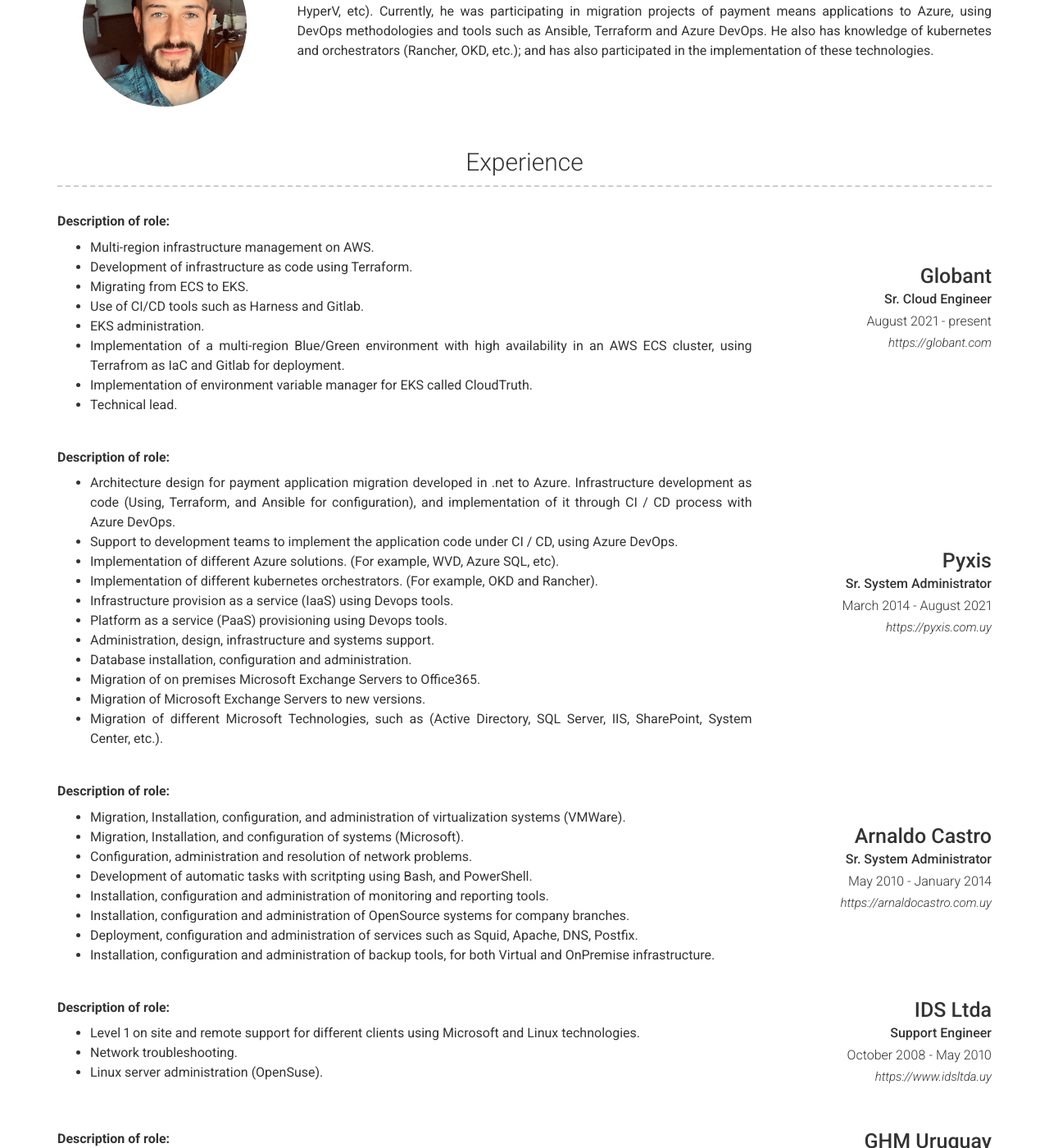
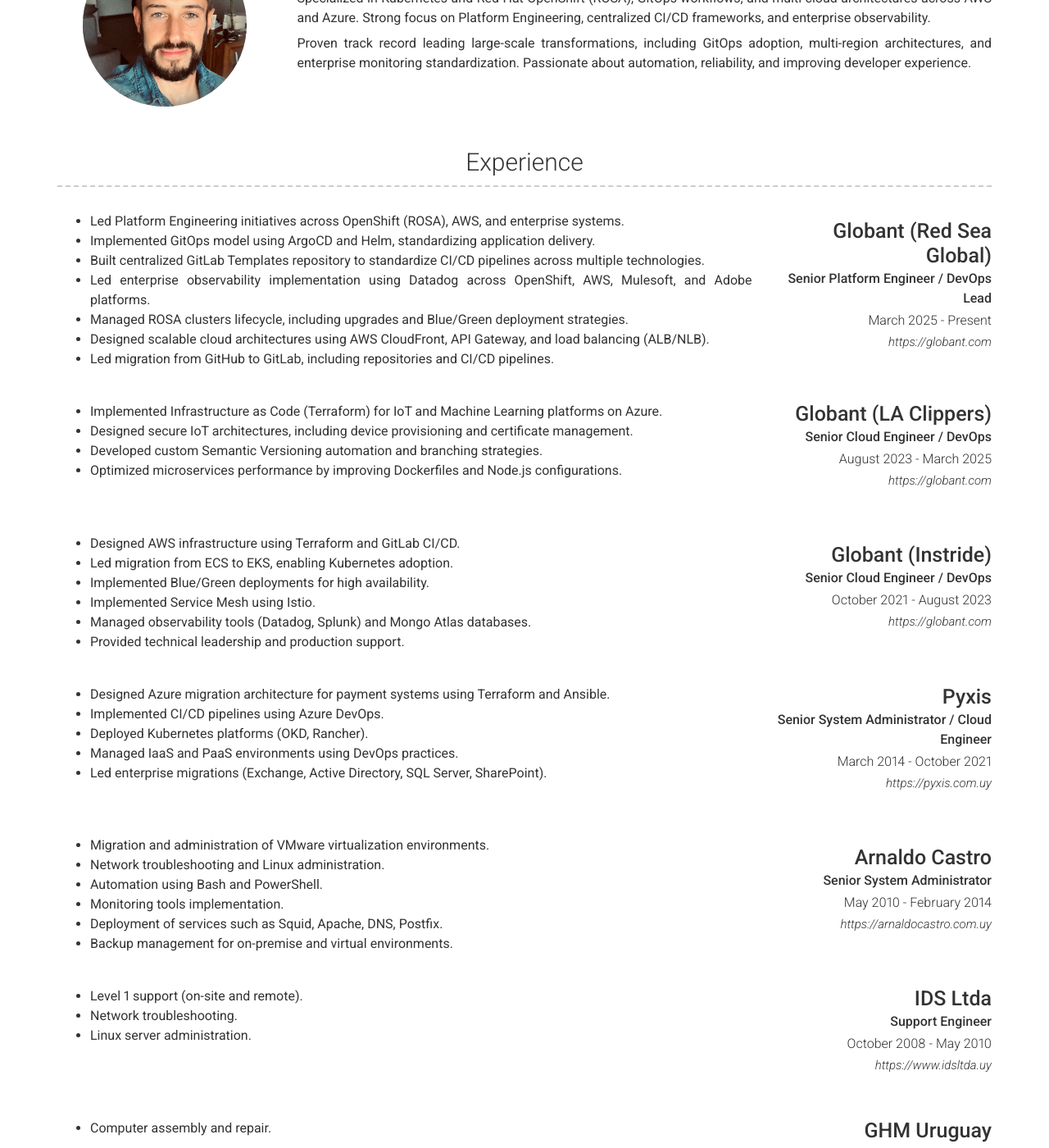
Before and after one commit to maurivg28/cv, a Jekyll site: the page built from index.md, in a window 1280 px wide and 1400 px high, scrolled down 372 px. Shown: the whole window at 82% size. Built offline with Jekyll 4.4.1, drawn with Linux system fonts in a browser that asks for light colours; nearby versions of some CDN libraries; some of the changed text lies outside the part shown.

Commit message:
Update the resume to 2026

```diff
--- a/_config.yml
+++ b/_config.yml
@@ -1,229 +1,183 @@
 # Site
 repository: Mauricio Villagran resume
-# favicon: Directory of your favicon (eg. images/favicon.ico)(optional)
 
 # Content configuration version
 version: 2
 
 # Personal info
 name: Mauricio Villagran
-title: Sr. Cloud Engineer
+title: Senior Platform Engineer / Lead SRE
 email: maurivg25@gmail.com
 email_title: Email
-# phone: Your phone number (optional)
-# phone_title: Phone (Phone title override)
 website: https://blog.mauriciovillagran.uy
 website_title: Web
 
-# Dark Mode (true/false/never)
+# Dark Mode
 darkmode: false
 
 # Social links
 linkedin_username: Mauricio Villagran Garcia
 
-# Additional icon links
-# additional_links:
-# - title: Link name
-#   icon: Font Awesome brand icon name (eg. fab fa-twitter) (https://fontawesome.com/icons?d=gallery&s=brands&m=free)
-#   url: Link url (eg. https://google.com)
-# - title: another link
-#   icon: font awesome brand icon name (eg. fab fa-twitter) (https://fontawesome.com/icons?d=gallery&s=brands&m=free)
-#   url: Link url (eg. https://google.com)
+# About Section
+about_profile_image: /images/Perfil.jpg
+about_content: |
+  Senior Platform Engineer / Lead SRE with 15+ years of experience designing and operating cloud-native platforms at scale.
 
-# Google Analytics and Tag Manager
-# Using more than one of these may cause issues with reporting
-# gtm: "GTM-0000000"
-# gtag: "UA-00000000-0"
-# google_analytics: "UA-00000000-0"
+  Specialized in Kubernetes and Red Hat OpenShift (ROSA), GitOps workflows, and multi-cloud architectures across AWS and Azure. Strong focus on Platform Engineering, centralized CI/CD frameworks, and enterprise observability.
 
-# About Section
-# about_title: About Me (Use this to override about section title)
-about_profile_image: /images/Perfil.jpg
-about_content: | # this will include new lines to allow paragraphs
-  Mauricio, has more than 10 years of experience working in IT. He has participated and led different migration projects (Applications, Mail Systems, Hybrid Clouds, etc). handling all kinds of technologies. He has strong knowledge of Microsoft technologies (AD, SQL, Azure, SharePoint, Office 365, Azure, etc); and Virtualization technologies (VmWare, HyperV, etc). Currently, he was participating in migration projects of payment means applications to Azure, using DevOps methodologies and tools such as Ansible, Terraform and Azure DevOps. He also has knowledge of kubernetes and orchestrators (Rancher, OKD, etc.); and has also participated in the implementation of these technologies.
+  Proven track record leading large-scale transformations, including GitOps adoption, multi-region architectures, and enterprise monitoring standardization. Passionate about automation, reliability, and improving developer experience.
 
 content:
-  # - title: Projects # Title for the section
-  #   layout: list # Type of content section (list/text)
-  #   content:
-  #     - layout: left
-  #       border: weak  # Value of `weak` will display a weak border below this item. # Any
-  #                     # other value (or no value) means no border will be displayed
-  #       title: Blue green deployment
-  #       # link: Link to project (eg. sproogen.github.io/modern-resume-theme)(optional)
-  #       # link_text: Link Text
-  #       # additional_links:
-  #       #   - title:  Github page for project (eg. sproogen/modern-resume-theme)
-  #       #     icon: fab fa-github
-  #       #     url: Link to project (eg. sproogen.github.io/modern-resume-theme)(optional)
-  #       #   - title:  Github page for project (eg. sproogen/modern-resume-theme)
-  #       #     icon: fab fa-github
-  #       #     url: Link to project (eg. sproogen.github.io/modern-resume-theme)(optional)
-  #       quote: >
-  #         Amazon ECS blue green deployment
-  #       description: | # this will include new lines to allow paragraphs
-  #         Creation of two ECS clusters in two different regions using terraform to deploy all its infrastructure.
   - title: Experience
     layout: list
     content:
+
       - layout: right
-        title: Globant
-        sub_title: Sr. Cloud Engineer
-        caption: August 2021 - present
+        title: Globant (Red Sea Global)
+        sub_title: Senior Platform Engineer / DevOps Lead
+        caption: March 2025 - Present
         link: https://globant.com
-        quote:
-        description: | # this will include new lines to allow paragraphs
-          **Description of role:**
-          - Multi-region infrastructure management on AWS.
-          - Development of infrastructure as code using Terraform.
-          - Migrating from ECS to EKS.
-          - Use of CI/CD tools such as Harness and Gitlab.
-          - EKS administration.
-          - Implementation of a multi-region Blue/Green environment with high availability in an AWS ECS cluster, using Terrafrom as IaC and Gitlab for deployment.
-          - Implementation of environment variable manager for EKS called CloudTruth.
-          - Technical lead.
+        description: |
+          - Led Platform Engineering initiatives across OpenShift (ROSA), AWS, and enterprise systems.
+          - Implemented GitOps model using ArgoCD and Helm, standardizing application delivery.
+          - Built centralized GitLab Templates repository to standardize CI/CD pipelines across multiple technologies.
+          - Led enterprise observability implementation using Datadog across OpenShift, AWS, Mulesoft, and Adobe platforms.
+          - Managed ROSA clusters lifecycle, including upgrades and Blue/Green deployment strategies.
+          - Designed scalable cloud architectures using AWS CloudFront, API Gateway, and load balancing (ALB/NLB).
+          - Led migration from GitHub to GitLab, including repositories and CI/CD pipelines.
+
+      - layout: right
+        title: Globant (LA Clippers)
+        sub_title: Senior Cloud Engineer / DevOps
+        caption: August 2023 - March 2025
+        link: https://globant.com
+        description: |
+          - Implemented Infrastructure as Code (Terraform) for IoT and Machine Learning platforms on Azure.
+          - Designed secure IoT architectures, including device provisioning and certificate management.
+          - Developed custom Semantic Versioning automation and branching strategies.
+          - Optimized microservices performance by improving Dockerfiles and Node.js configurations.
+
+      - layout: right
+        title: Globant (Instride)
+        sub_title: Senior Cloud Engineer / DevOps
+        caption: October 2021 - August 2023
+        link: https://globant.com
+        description: |
+          - Designed AWS infrastructure using Terraform and GitLab CI/CD.
+          - Led migration from ECS to EKS, enabling Kubernetes adoption.
+          - Implemented Blue/Green deployments for high availability.
+          - Implemented Service Mesh using Istio.
+          - Managed observability tools (Datadog, Splunk) and Mongo Atlas databases.
+          - Provided technical leadership and production support.
+
       - layout: right
         title: Pyxis
-        sub_title: Sr. System Administrator
-        caption: March 2014 - August 2021
+        sub_title: Senior System Administrator / Cloud Engineer
+        caption: March 2014 - October 2021
         link: https://pyxis.com.uy
-        quote:
-        description: | # this will include new lines to allow paragraphs
-          **Description of role:**
-          - Architecture design for payment application migration developed in .net to Azure. Infrastructure development as code (Using, Terraform, and Ansible for configuration), and implementation of it through CI / CD process with Azure DevOps.
-          - Support to development teams to implement the application code under CI / CD, using Azure DevOps.
-          - Implementation of different Azure solutions. (For example, WVD, Azure SQL, etc).
-          - Implementation of different kubernetes orchestrators. (For example, OKD and Rancher).
-          - Infrastructure provision as a service (IaaS) using Devops tools.
-          - Platform as a service (PaaS) provisioning using Devops tools.
-          - Administration, design, infrastructure and systems support.
-          - Database installation, configuration and administration.
-          - Migration of on premises Microsoft Exchange Servers to Office365.
-          - Migration of Microsoft Exchange Servers to new versions.
-          - Migration of different Microsoft Technologies, such as (Active Directory, SQL Server, IIS, SharePoint, System Center, etc.).
+        description: |
+          - Designed Azure migration architecture for payment systems using Terraform and Ansible.
+          - Implemented CI/CD pipelines using Azure DevOps.
+          - Deployed Kubernetes platforms (OKD, Rancher).
+          - Managed IaaS and PaaS environments using DevOps practices.
+          - Led enterprise migrations (Exchange, Active Directory, SQL Server, SharePoint).
+
       - layout: right
         title: Arnaldo Castro
-        sub_title: Sr. System Administrator
-        caption: May 2010 - January 2014
+        sub_title: Senior System Administrator
+        caption: May 2010 - February 2014
         link: https://arnaldocastro.com.uy
-        quote:
-        description: | # this will include new lines to allow paragraphs
-          **Description of role:**
-          - Migration, Installation, configuration, and administration of virtualization systems (VMWare).
-          - Migration, Installation, and configuration of systems (Microsoft).
-          - Configuration, administration and resolution of network problems.
-          - Development of automatic tasks with scritpting using Bash, and PowerShell.
-          - Installation, configuration and administration of monitoring and reporting tools.
-          - Installation, configuration and administration of OpenSource systems for company branches.
-          - Deployment, configuration and administration of services such as Squid, Apache, DNS, Postfix.
-          - Installation, configuration and administration of backup tools, for both Virtual and OnPremise infrastructure.
+        description: |
+          - Migration and administration of VMware virtualization environments.
+          - Network troubleshooting and Linux administration.
+          - Automation using Bash and PowerShell.
+          - Monitoring tools implementation.
+          - Deployment of services such as Squid, Apache, DNS, Postfix.
+          - Backup management for on-premise and virtual environments.
+
       - layout: right
         title: IDS Ltda
         sub_title: Support Engineer
         caption: October 2008 - May 2010
         link: https://www.idsltda.uy
-        quote:
-        description: | # this will include new lines to allow paragraphs
-          **Description of role:**
-          - Level 1 on site and remote support for different clients using Microsoft and Linux technologies.
+        description: |
+          - Level 1 support (on-site and remote).
           - Network troubleshooting.
-          - Linux server administration (OpenSuse).
+          - Linux server administration.
+
       - layout: right
         title: GHM Uruguay
         sub_title: Technician
         caption: January 2008 - March 2008
-        link:
-        quote:
-        description: | # this will include new lines to allow paragraphs
-          **Description of role:**
-          - Assembling and repairing computers.
-  - title: Education
+        description: |
+          - Computer assembly and repair.
+
+  - title: Key Achievements
     layout: list
     content:
       - layout: top-right
-        title: Solymar High School
-        sub_title: Bachelor Degree.
-        caption: 1997 - 2004.
-        quote: >
-          At the Solymar high school I continued my studies in the scientific orientation and then in the engineering orientation.
-        description: | # this will include new lines to allow paragraphs
-          I have received a bachelor's degree in engineering orientation.
-  - title: Certifications
+        title: GitOps Transformation
+        description: |
+          - Standardized delivery model using ArgoCD and Helm across multiple teams and technologies.
+
+      - layout: top-right
+        title: Platform Engineering Enablement
+        description: |
+          - Built centralized CI/CD templates, reducing duplication and improving developer experience.
+
+      - layout: top-right
+        title: Enterprise Observability
+        description: |
+          - Led Datadog implementation across multi-cloud and OpenShift environments.
+
+      - layout: top-right
+        title: Kubernetes Adoption at Scale
+        description: |
+          - Migrated workloads from ECS to EKS and managed OpenShift (ROSA) environments.
+
+  - title: Technical Skills
+    layout: text
+    content: |
+      **Platform & Cloud:**
+      AWS, Azure, Red Hat OpenShift (ROSA), Kubernetes (EKS, AKS, OKD, Rancher)
+
+      **Containers & GitOps:**
+      Docker, Helm, ArgoCD
+
+      **Infrastructure as Code:**
+      Terraform, Ansible, CloudFormation
+
+      **CI/CD & Platform Engineering:**
+      GitLab CI/CD, GitHub Actions, Azure DevOps, Jenkins, Harness
+
+      **Observability & SRE:**
+      Datadog, Splunk, Dynatrace, New Relic
+
+      **Networking & Service Mesh:**
+      Istio, AWS API Gateway, CloudFront, Route53, ALB/NLB
+
+      **Scripting:**
+      Bash, PowerShell, Python
+
+      **Concepts:**
+      Platform Engineering, SRE, GitOps, High Availability, Scalability, Security, Multi-Cloud
+
+  - title: Languages
     layout: list
     content:
       - layout: top-right
-        title: Azure administrator
-        sub_title: Microsoft Certification.
-        caption: 2017
-        # quote: >
-        description: | # this will include new lines to allow paragraphs
-          - MCSE: Implementing Microsoft Azure Infrastructure Solutions.
-          - MCSE: Cloud Platform and Infrastructure.
+        title: Spanish
+        sub_title: Native
       - layout: top-right
-        title: Sharepoint Server
-        sub_title: Microsoft Certification.
-        caption: 2014
-        # quote: >
-        description: | # this will include new lines to allow paragraphs
-          - MCSE Core Solutions of Microsoft SharePoint Server 2013.
-      - layout: top-right
-        title: Windows Server 2012
-        sub_title: Microsoft Certification.
-        caption: 2013
-        # quote: >
-        description: | # this will include new lines to allow paragraphs
-          - MCSA-MCSE: Installing and Configuring Windows Server 2012.
-          - MCSA-MCSE: Administering Windows Server 2012.
-          - MCSA - MCSE: Configuring Advanced Windows Server 2012 Services.
-      - layout: top-right
-        title: Microsoft Dynamics CRM 2011
-        sub_title: Microsoft Certification.
-        caption: 2012
-        # quote: >
-        description: | # this will include new lines to allow paragraphs
-          - MCTS: Microsoft Dynamics CRM 2011 Installation and Configuration.
-      - layout: top-right
-        title: Exchange 2010
-        sub_title: Microsoft Certification.
-        caption: 2012
-        # quote: >
-        description: | # this will include new lines to allow paragraphs
-          - MCTS: Configuring Microsoft Exchange Server 2010.
-  - title: Courses
-    layout: list
-    content:
-      - layout: top-right
-        title: CKA Certification
-        sub_title: Udemy CKA Kubernetes Administrator.
-        caption: 2017
-        # quote: >
-        description: | # this will include new lines to allow paragraphs
-          I took the Kubernetes administration course, which had 22 theoretical hours, plus labs and mock exams.
-      - layout: top-right
-        title: Linux Administration
-        sub_title: Linux Administrator.
-        caption: 2009
-        # quote: >
-        description: | # this will include new lines to allow paragraphs
-          I took a linux administration course based on OpenSuse.
-  - title: Summary of Qualifications
-    layout: text
-    content: | # this will include new lines to allow paragraphs
-      **Proficient In:**
-
-        | Gitlab  | AWS  | Microsoft Technologies  | Virtualization Technologies  | Azure Cloud  |
-        | Azure DevOps | Jenkins | Kubernetes | Docker | Git repositories |
-        | Ansible | Terraform | Powershell | PowerShell DSC | Harness |
-        | Istio | CloudTruth | CI/CD | Bash | NodeJs Scripts |
-        | Responsible | Resilience | Committed | Teamwork | Leadership|
+        title: English
+        sub_title: B1 (Working proficiency)
 
 # Footer
 footer_show_references: true
-references_title: Copyright 2023
+references_title: Copyright 2026
 
 # Build settings
-# theme: modern-resume-theme (Use this is you are hosting your resume yourself)
-remote_theme: sproogen/modern-resume-theme (Use this if you are hosting your resume on GitHub)
+remote_theme: sproogen/modern-resume-theme
 
 sass:
   sass_dir: _sass
@@ -243,4 +197,4 @@ exclude : [
   "lib/",
   "scripts/",
   "docker-compose.yml",
-  ]
+]
```
